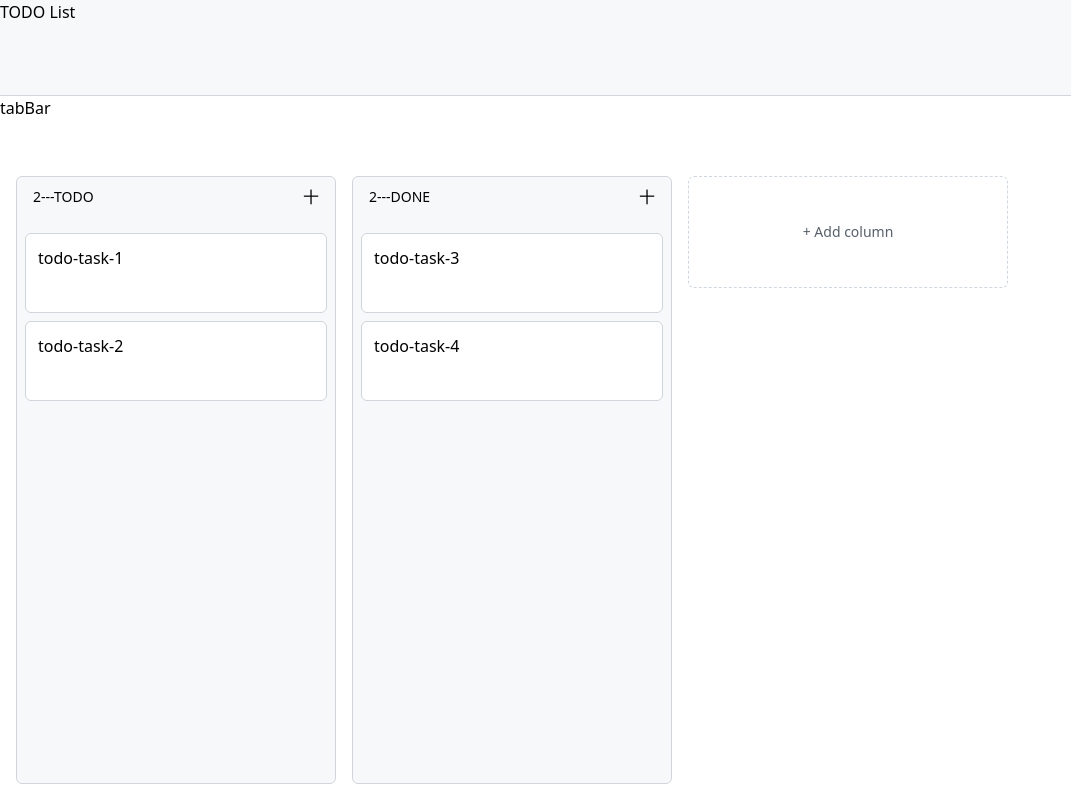
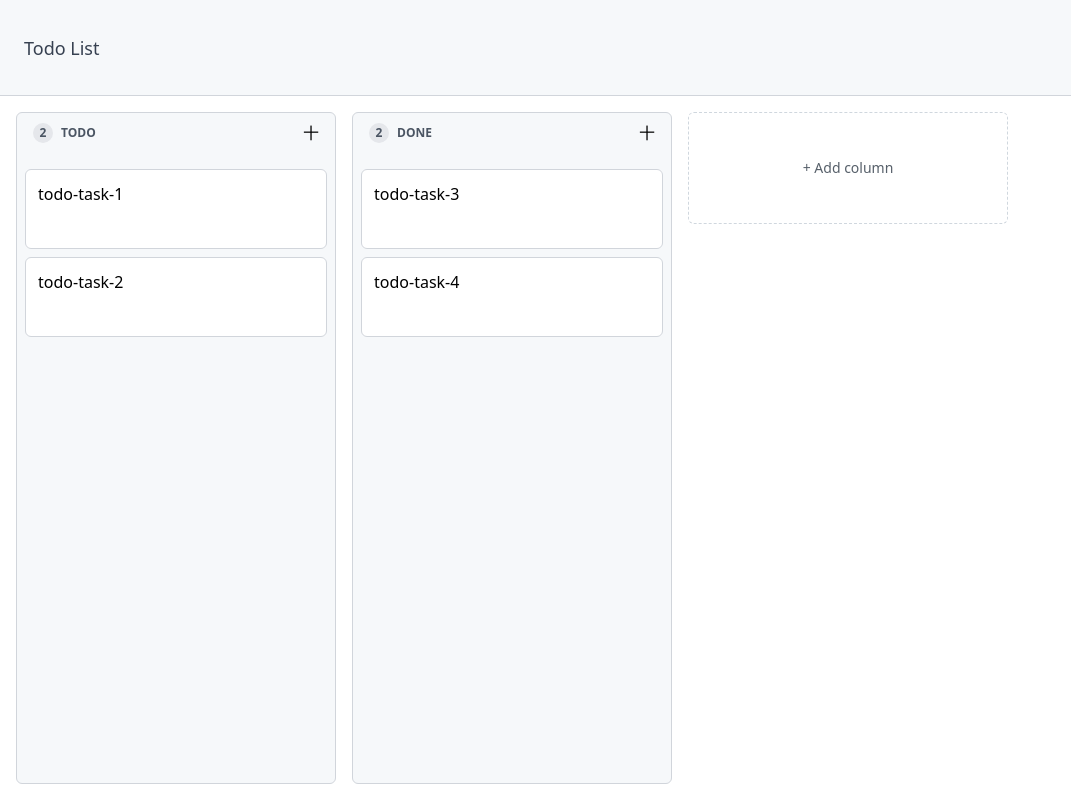
Before and after one commit to wuxudongxd/TodoList, a Vue app: page / in a window 1280 px wide. Shown: the whole page, without its empty margins (0-1071 px from the left). Built offline with nearby package versions, Linux system fonts and the light colour scheme.

Commit message:
style: Column title

```diff
--- a/src/views/Column.vue
+++ b/src/views/Column.vue
@@ -34,7 +34,13 @@ const confirmAction = () => {
     tabindex="0"
     class="flex-none w-80 h-full px-2 overflow-auto rounded-md bg-[#f6f8fa] border border-gray-300 focus:ring focus:ring-blue-200 focus:border-blue-600">
     <div class="w-full h-10 mb-4 px-2 flex justify-between items-center">
-      <div class="text-sm">{{ count }}---{{ name }}</div>
+      <div class="text-xs text-gray-600 font-semibold flex items-center">
+        <div
+          class="w-5 h-5 bg-gray-200 flex justify-center items-center rounded-full">
+          {{ count }}
+        </div>
+        <div class="ml-2">{{ name }}</div>
+      </div>
       <div @click="changeNoteState" class="cursor-pointer hover:text-blue-500">
         十
       </div>
--- a/src/views/Modal.vue
+++ b/src/views/Modal.vue
@@ -23,7 +23,7 @@ const modalBgHandler = (e: Event) => {
       class="absolute top-0 left-0 w-screen h-screen text-sm flex justify-center bg-gray-800/60 transition-all">
       <div
         ref="modalRef"
-        class="w-[32rem] h-60 mt-16 rounded-md bg-white overflow-hidden shadow-xl">
+        class="w-[32rem] h-60 mt-16 rounded-md border bg-white overflow-hidden shadow-xl">
         <div
           class="h-16 bg-[#f6f8fa] border-b border-gray-300 flex items-center justify-between pl-6">
           <span>{{ modalTitle }}</span>
--- a/src/views/index.vue
+++ b/src/views/index.vue
@@ -19,8 +19,9 @@ const closeModal = () => {
 
 <template>
   <div class="h-screen flex flex-col">
-    <div class="h-24 bg-[#f6f8fa] border-b border-gray-300">TODO List</div>
-    <div class="h-16">tabBar</div>
+    <div class="h-24 bg-[#f6f8fa] border-b border-gray-300 flex items-center">
+      <div class="ml-6 text-gray-700 text-lg">Todo List</div>
+    </div>
     <div class="flex-1 p-4 flex items-center space-x-4 overflow-auto">
       <Column
         v-for="column in store"
```
